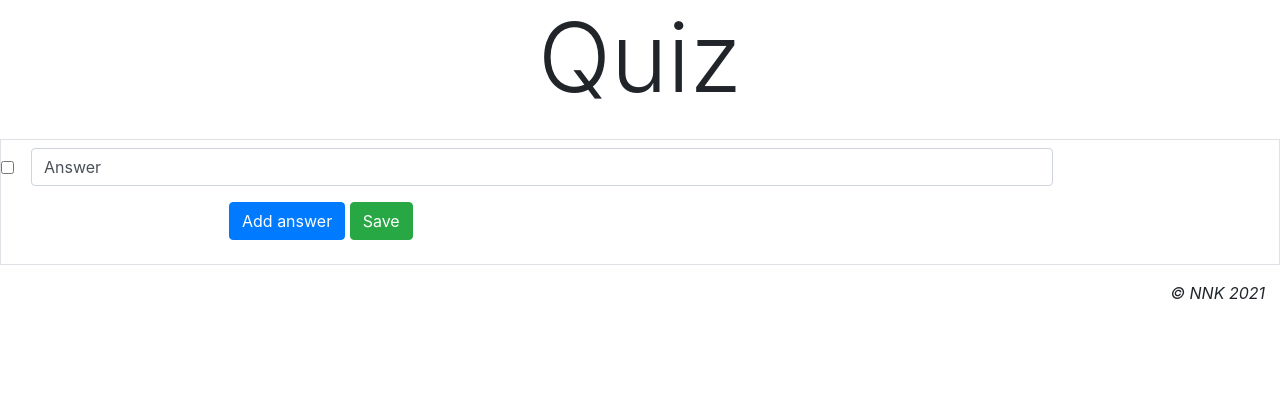
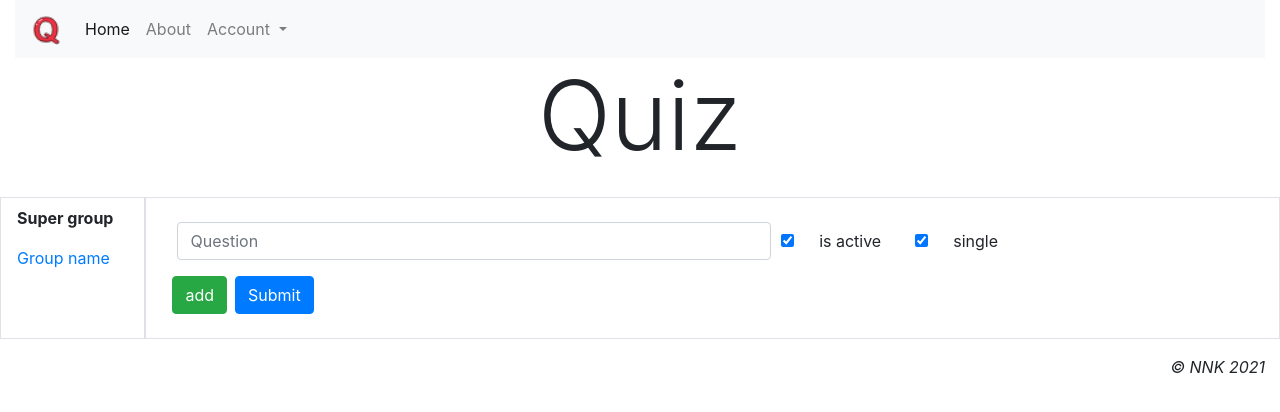
Before and after one commit to electronics-nik/dynamic_creation_fields, a Django app: page / in a window 1280 px wide. Shown: the top 412 px of the page. Run offline with Django 3.2, Linux system fonts and the light colour scheme; some libraries are stand-ins or nearby versions.

Commit message:
Create form with dynamic add fields

```diff
--- a/test_app/static/test_app/add_question.js
+++ b/test_app/static/test_app/add_question.js
@@ -1,18 +1,50 @@
-$(document).ready(function () {
-    $("#add-answer").click(function (e) {
-        $("#answers").append('<div class="form-group row">' +
-            '                <div class="form-check form-check-inline" style="float: left;">' +
-            '                    <input class="form-check-input" type="checkbox" value="option1">' +
-            '                </div>' +
-            '                <div style="float: left; width: 80%; margin-right: 2%;">' +
-            '                    <input class="form-control" type="search" value="Answer">' +
-            '                </div>' +
-            '                <div style="float: left; width: 100px; margin-right: 2%;">' +
-            '                    <input type="button" id="delete" value="remove">' +
-            '                </div>' +
-            '            </div>')
-    });
-    $("body").on('click', '#delete', function (e) {
-        $(this).parent("div").parent("div").remove();
-    });
+
+let answer_count = Number($("[name=answer_block_count]").val());
+let answer_list = [];
+// alert(bin_icon);
+// let bin_icon = '/static/test_app/bin.png';
+
+$("#add-answer").click(function () {
+// new form
+    let row = $('<div class="form-row border" style="padding: 10px 0px 10px 5px; margin-bottom: 5px;"></div>');
+
+    // text box
+    let element = $('<input type="text" class="form-control" placeholder="Answer">');
+    element.attr('name', 'answer_text_' + answer_count);
+    element = $('<div class="col-9" style="margin-top: 10px; margin-bottom: 10px;"></div>').append(element);
+    row.append(element);
+
+    // check boxes
+    let block1 = $('<div class="form-check"></div>');
+    element = $('<input class="form-check-input" type="checkbox" checked>');
+    element.attr('name', 'answer_is_active_' + answer_count);
+    block1.append(element);
+    block1.append($('<label class="form-check-label" for="answer_is_active">is active</label>'));
+
+    let block2 = $('<div class="form-check"></div>');
+    element = $('<input class="form-check-input" type="checkbox">');
+    element.attr('name', 'answer_is_correct_' + answer_count);
+    block2.append(element);
+    block2.append($('<label class="form-check-label" for="answer_is_correct">is correct</label>'));
+
+    row.append($('<div class="col-2"></div>').append(block1).append(block2));
+
+    // button 'remove'
+    element = $('<img src=' + bin_icon + ' width="30" height="30" id="remove">');
+    element.attr('name', answer_count);
+    row.append($('<div class="col" style="margin: 10px 0px 10px 0px; padding-top: 5px;"></div>').append(element));
+
+    answer_list.push(answer_count);
+    $("#answers").append(row);
+    answer_count ++;
+    $("[name=answer_block_count]").val(answer_count);
+    $("[name=answer_list]").val(answer_list);
 });
+
+$("body").on('click', '#remove', function (e) {
+    let pos = answer_list.indexOf(Number(this.name));
+    // alert(pos);
+    answer_list.splice(pos, 1);
+    $("[name=answer_list]").val(answer_list);
+    $(this).parent("div").parent('div').remove();
+});
--- a/test_app/templates/layout/base.html
+++ b/test_app/templates/layout/base.html
@@ -2,22 +2,64 @@
 {% load static %}
 
 <!DOCTYPE html>
-<html>
+<html lang="en">
 <head>
     <meta charset="utf-8">
     <meta name="viewport" content="width=device-width, initial-scale=1, shrink-to-fit=no">
+    <link rel="stylesheet" href="https://maxcdn.bootstrapcdn.com/bootstrap/4.0.0-alpha.6/css/bootstrap.min.css"
+          integrity="sha384-rwoIResjU2yc3z8GV/NPeZWAv56rSmLldC3R/AZzGRnGxQQKnKkoFVhFQhNUwEyJ" crossorigin="anonymous">
     <title>{% block title %}Main{% endblock %} - Quiz catalog</title>
     {% bootstrap_css %}
-        <link rel="stylesheet" type="text/css" href="{% static 'test_app/style.css' %}">
+    <!-- <link rel="stylesheet" type="text/css" href="{% static 'test_app/style.css' %}"> -->
     {% bootstrap_javascript jquery='slim' %}
 </head>
-    <body class="container-fluid">
+<body>
+<div class="container-fluid">
+    <nav class="navbar navbar-expand-lg navbar-light bg-light">
+        <a class="navbar-brand" href="#">
+            <img src="{% static 'test_app/q.png' %}" width="30" height="30" alt="">
+        </a>
+        <button class="navbar-toggler" type="button" data-toggle="collapse" data-target="#navbarNavDropdown"
+                aria-controls="navbarNavDropdown" aria-expanded="false" aria-label="Toggle navigation">
+            <span class="navbar-toggler-icon"></span>
+        </button>
+        <div class="collapse navbar-collapse" id="navbarNavDropdown">
+            <ul class="navbar-nav">
+                <li class="nav-item active">
+                    <a class="nav-link" href="#">Home</a>
+                </li>
+                <!-- <li class="nav-item">
+                  <a class="nav-link" href="#">Features</a>
+                </li> -->
+                <li class="nav-item">
+                    <a class="nav-link" href="#">About</a>
+                </li>
+                <li class="nav-item dropdown">
+                    <a class="nav-link dropdown-toggle" href="#" id="navbarDropdownMenuLink" role="button"
+                       data-toggle="dropdown" aria-haspopup="true" aria-expanded="false">
+                        Account
+                    </a>
+                    <div class="dropdown-menu" aria-labelledby="navbarDropdownMenuLink">
+                        <a class="dropdown-item" href="#">Login</a>
+                        <a class="dropdown-item" href="#">Registry</a>
+                        <a class="dropdown-item" href="#">Change profile</a>
+                        <a class="dropdown-item" href="#">Change password</a>
+                        <a class="dropdown-item" href="#">Delete profile</a>
+                        <div class="dropdown-divider"></div>
+                        <a class="dropdown-item" href="#">Logout</a>
+                    </div>
+                </li>
+            </ul>
+        </div>
+    </nav>
     <header class="mb-4">
-            <h1 class="display-1 text-center">Quiz</h1>
+        <h3 class="display-1 text-center">Quiz</h3>
     </header>
     <div class="row">
-        </div>
-        <div class="row">
+        <nav class="col-md-auto nav flex-column border">
+            <span class="nav-link root font-weight-bold">Super group</span>
+            <a class="nav-link" href="#">Group name</a>
+        </nav>
         <section class="col border py-2">
             {% bootstrap_messages %}
             {% block content %}{% endblock %}
@@ -27,5 +69,6 @@
         <p class="text-right font-italic">&copy; NNK {% now 'Y' %}</p>
     </footer>
     {% block javasctipt %}{% endblock %}
+</div>
 </body>
 </html>
--- /dev/null
+++ b/test_app/templates/test_app/add_question_form.html
@@ -0,0 +1,50 @@
+{% extends 'layout/base.html' %}
+{% load bootstrap4 %}
+{% load static %}
+
+{% block title %}Add new question{% endblock %}
+
+{% block content %}
+    <form class="w-75 p-3" method="post">
+        {% csrf_token %}
+        <div class="form-row" style="margin-bottom: 15px;">
+            <div class="col-9">
+                <input class="form-control" type="text" name="question" required="" id="id_question" placeholder="Question">
+            </div>
+            <div class="col-2">
+                <div class="form-check form-check-inline" style="margin-top: 7px;">
+                    <input class="form-check-input" type="checkbox" name="is_active" id="question_is_active" checked>
+                    <label class="form-check-label" for="question_is_active">
+                        is active
+                    </label>
+                </div>
+            </div>
+            <div class="col-1">
+                <div class="form-check form-check-inline" style="margin-top: 7px;">
+                    <input class="form-check-input" type="checkbox" name="single_answer" id="question_single_answer" checked>
+                    <label class="form-check-label" for="single_answer">
+                        single
+                    </label>
+                </div>
+            </div>
+        </div>
+        <div id="answers"></div>
+        <div class="form-row" style="margin-top: 10px;">
+            <div class="btn-toolbar" role="toolbar" aria-label="Toolbar with button groups">
+                <div class="btn-group mr-2" role="group" aria-label="First group">
+                    <input class="btn btn-success" type="button" id="add-answer" value="add">
+                </div>
+                <div class="btn-group mr-2" role="group" aria-label="Second group">
+                    <input class="btn btn-primary" type="submit">
+                </div>
+            </div>
+        </div>
+        <input type="hidden" name="answer_block_count" value="0" id="id_answer_block_count">
+        <input type="hidden" name="answer_list" value="[]" id="id_answer_list">
+    </form>
+{% endblock %}
+
+{% block javasctipt %}
+    <script type="text/javascript">let bin_icon = "{% static 'test_app/bin.png' %}";</script>
+    <script src="{% static 'test_app/add_question.js' %}" type="text/javascript"></script>
+{% endblock %}
--- a/test_app/urls.py
+++ b/test_app/urls.py
@@ -1,6 +1,9 @@
 from django.urls import path
 from .views import index
+from .views import my_view1
+from .views import temp_page
 
 urlpatterns = [
-    path('', index, name='index'),
+    path('', temp_page),
+    path('add/', my_view1, name='my_view'),
 ]
--- a/test_app/views.py
+++ b/test_app/views.py
@@ -1,5 +1,45 @@
 from django.shortcuts import render
+
+from .forms import MyForm1
+from .models import Question, Answer, AdvUser
+
+
+def temp_page(request):
+    return render(request, 'test_app/add_question_form.html')
 
 
 def index(request):
     return render(request, 'test_app/index.html')
+
+
+def my_view1(request):
+    user = AdvUser.objects.get(id=1)
+    if request.method == 'POST':
+        form = MyForm1(request.POST, answers_cnt=request.POST.get('answer_block_count'))
+        if form.is_valid():
+            answer_list = request.POST.get('answer_list')
+            if answer_list:
+                answer_list = [int(val) for val in answer_list.split(',')]
+
+            question = Question()
+            question.question = request.POST.get('question')
+            question.single_answer = 1 if request.POST.get('single_answer') else 0
+            question.is_active = 1 if request.POST.get('is_active') else 0
+            question.author = user
+            question.save()
+            print(answer_list)
+            for i in range(len(answer_list)):
+                answer = Answer()
+                answer.question = question
+                answer.author = user
+                answer.answer = request.POST.get('answer_text_{}'.format(answer_list[i]))
+                answer.is_active = 1 if request.POST.get('answer_is_active_{}'.format(answer_list[i])) else 0
+                answer.correct = 1 if request.POST.get('answer_is_correct_{}'.format(answer_list[i])) else 0
+                answer.save()
+            form = MyForm1()
+        else:
+            print('not valid!')
+    else:
+        form = MyForm1()
+
+    return render(request, 'test_app/add_question_form.html', {'form': form})
```
Also changed, not shown: test_app/forms.py (added, +42 -0 lines), test_app/templates/test_app/login_form.html (added, +25 -0 lines), test_app/templates/test_app/registry_form.html (added, +29 -0 lines), db.sqlite3, test_app/static/test_app/Q.png (added). Lines whose indentation alone changed are shown as unchanged.
